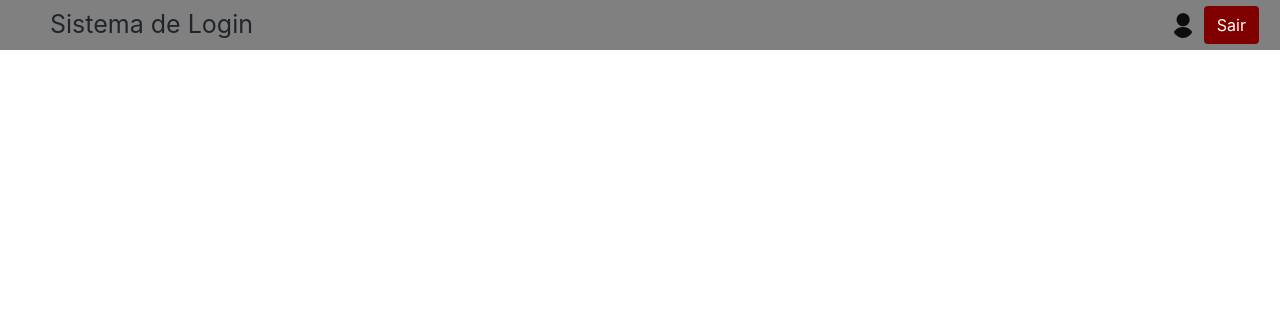
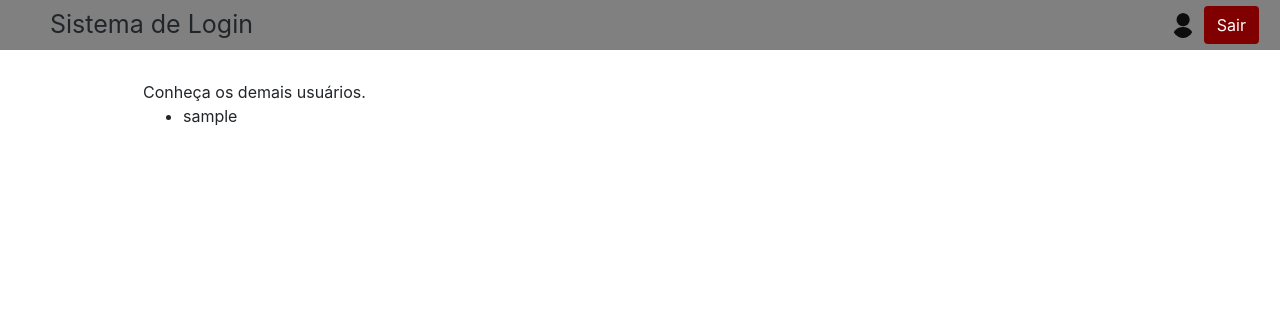
Before and after one commit to vitorlobof/login, a Django app: page /plataform/home/ in a window 1280 px wide. Shown: the top 310 px of the page. Run offline with Django 4.2, Linux system fonts and the light colour scheme; the visitor is signed in with stand-in values (Sample User, id 1); data comes from the database, SQL or seed files in the repository.

Commit message:
A list of the users was added to the home page.

```diff
--- a/plataform/templates/home.html
+++ b/plataform/templates/home.html
@@ -3,7 +3,6 @@
 {% block 'title' %}Home{% endblock %}
 
 {% block 'body' %}
-
 <div class="container">
     {% if messages %}
     {% for message in messages %}
@@ -12,6 +11,13 @@
     </div>
     {% endfor %}
     {% endif %}
+
+    Conheça os demais usuários.
+
+    <ul class="list">
+        {% for person in users %}
+        <li>{{person}}</li>
+        {% endfor %}
+    </ul>
 </div>
-
 {% endblock %}
--- a/plataform/views.py
+++ b/plataform/views.py
@@ -1,7 +1,9 @@
 from django.shortcuts import render
 from django.contrib.auth.decorators import login_required
-
+from users.models import User
 
 @login_required(login_url='login')
 def home(request):
-    return render(request, 'home.html')
+    return render(request, 'home.html', {
+        'users': User.objects.all()
+    })
```
